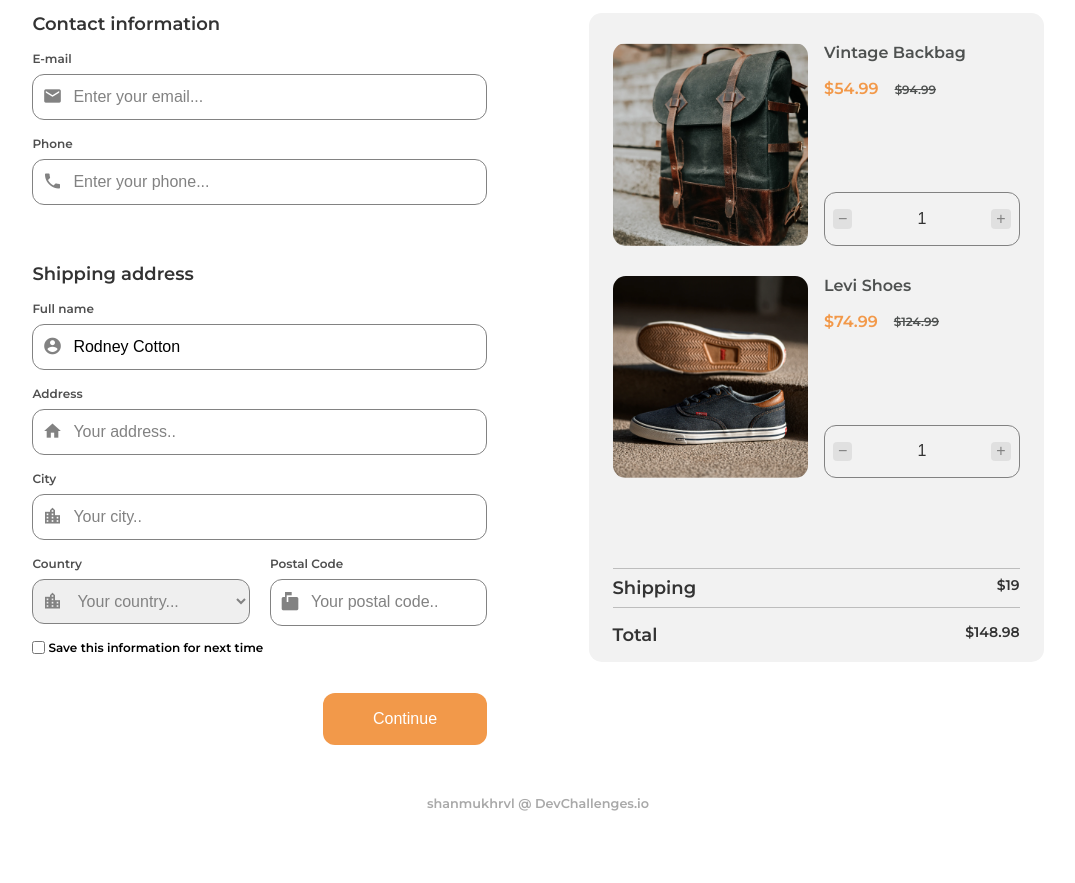
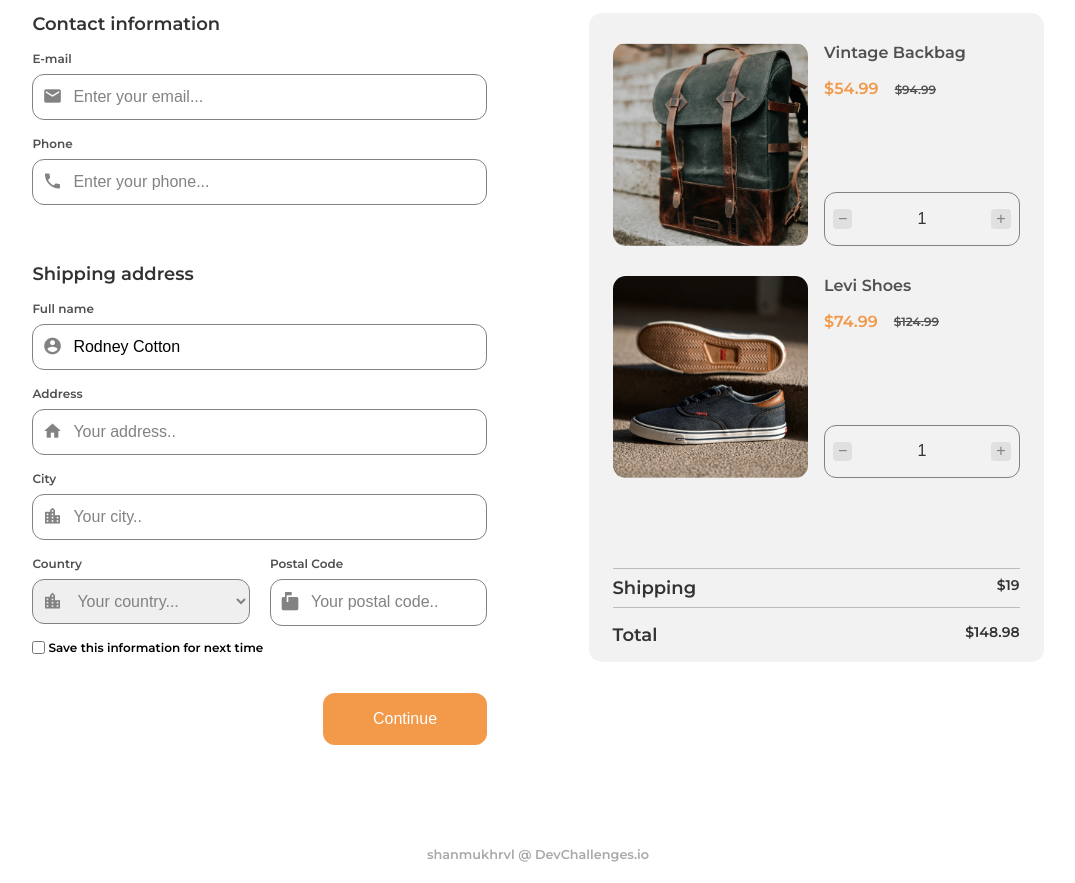
Before and after one commit to shanmukhrvl/checkout-page, a website built with Parcel: page src/index.html in a window 1280 px wide. Shown: the part 103-986 px from the top of the page, without its empty margins (102-1177 px from the left). Before the commit the page ends 935 px from the top, so only its background shows below. Built offline with nearby package versions, Linux system fonts and the light colour scheme.

Commit message:
style: footer margin modified

```diff
--- a/src/scss/main.scss
+++ b/src/scss/main.scss
@@ -291,7 +291,7 @@ body {
 .footer {
   text-align: center;
   color: #a9a9a9;
-  margin-top: 3em;
+  margin-top: 7em;
   font-size: 0.8rem;
 }
 
```
